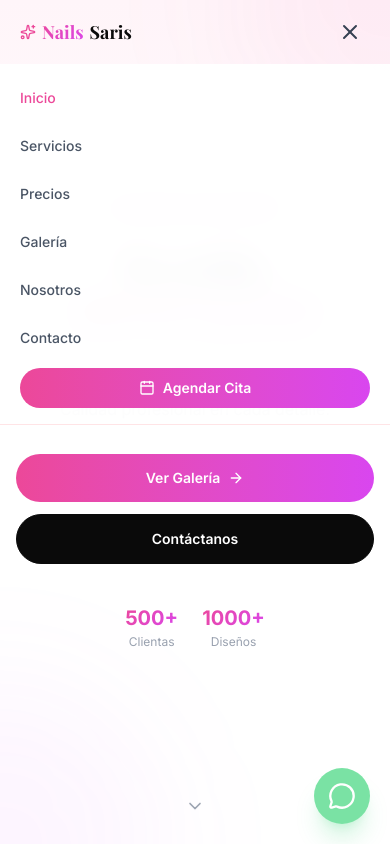
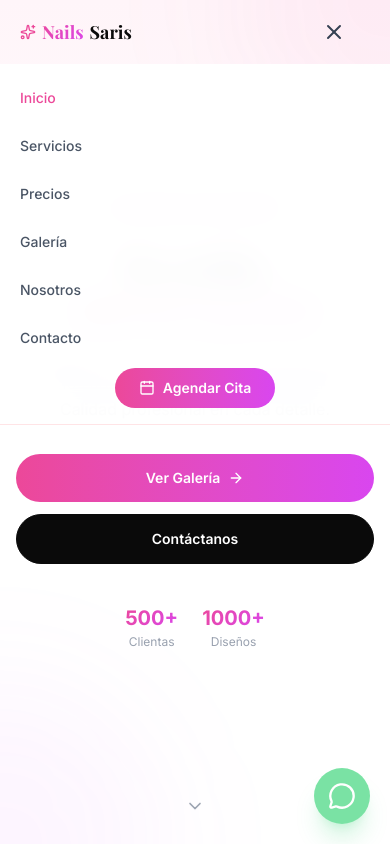
Before and after one commit to Eduardoesqsal/Landing_page, a React (Vite) app: page / in a window 390 px wide. Both pictures are taken after a click on the button 350 px from the left and 32 px from the top of the page. Shown: the top 844 px of the page. Built offline with nearby package versions, Linux system fonts and the light colour scheme.

Commit message:
fix: move hamburger left with mr-4, center CTA in mobile menu

```diff
--- a/src/components/Navbar.tsx
+++ b/src/components/Navbar.tsx
@@ -102,7 +102,7 @@ export default function Navbar() {
 
         <button
           onClick={() => setMenuOpen(!menuOpen)}
-          className="lg:hidden flex items-center justify-center w-10 h-10 text-gray-700 hover:text-primary transition-colors"
+          className="lg:hidden flex items-center justify-center mr-4 w-10 h-10 text-gray-700 hover:text-primary transition-colors"
           aria-label="Toggle menu"
         >
           {menuOpen ? <X className="w-6 h-6" /> : <Menu className="w-6 h-6" />}
@@ -132,7 +132,7 @@ export default function Navbar() {
           <a
             href="#contacto"
             onClick={(e) => { e.preventDefault(); handleClick("#contacto") }}
-            className="flex items-center justify-center gap-2 bg-gradient-to-r from-primary to-secondary text-white w-full px-6 py-2.5 rounded-full text-sm font-semibold transition-all hover:shadow-lg hover:shadow-rose-500/25"
+            className="self-center flex items-center justify-center gap-2 bg-gradient-to-r from-primary to-secondary text-white px-6 py-2.5 rounded-full text-sm font-semibold transition-all hover:shadow-lg hover:shadow-rose-500/25"
           >
             <Calendar className="w-4 h-4" />
             Agendar Cita
```
